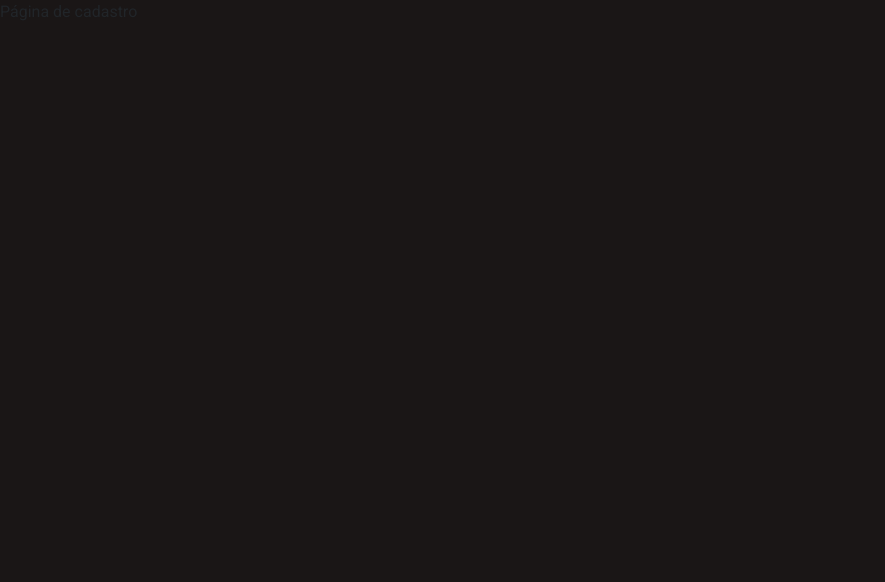
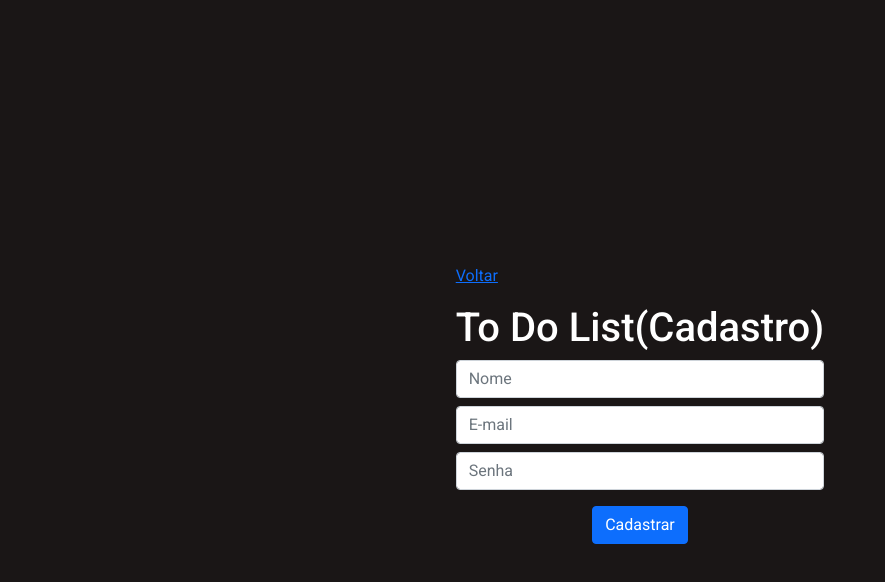
Before and after one commit to henriqwe/maisSaude, a React (Create React App) app: page /register in a window 1280 px wide. Shown: the top 582 px of the page, without its empty margins (0-885 px from the left). Built offline with nearby package versions, Linux system fonts and the light colour scheme.

Commit message:
alteracao front

```diff
--- a/src/pages/Register/index.js
+++ b/src/pages/Register/index.js
@@ -1,5 +1,46 @@
-import React from "react";
+import React, { useState } from "react";
+import "./Register.css";
+import { Form, Button } from "react-bootstrap";
+import { Link } from "react-router-dom";
 
 export function Register() {
-  return <div>Página de cadastro</div>;
+
+
+
+  return (
+    <div className="container vh-100 d-flex">
+      <div className="vw-25 m-auto">
+      <p className="mt-2 text-white">
+            <Link to="/"> Voltar</Link>{""}
+          </p>
+        <h1 className="text-white text-center"> To Do List(Cadastro) </h1>
+        <Form>
+          <Form.Group className="mb-3">
+          <Form.Control
+              type="text"
+              placeholder="Nome"
+              className="mt-2 mb-2"
+            />
+            <Form.Control
+              type="email"
+              placeholder="E-mail"
+              className="mt-2 mb-2"
+            />
+            <Form.Control
+              type="password"
+              placeholder="Senha"
+              className="mb-2"
+            />
+          </Form.Group>
+          <Form.Group className="d-flex justify-content-center">
+           <Button  variant="primary" type="submit" className="v-100">
+              Cadastrar
+            </Button>
+
+          </Form.Group>
+
+        </Form>
+      </div>
+    </div>
+  )
 }
```
Also changed, not shown: src/pages/Register/Register.css (added), 1 other file (tests, documents, lock files or other folders).
